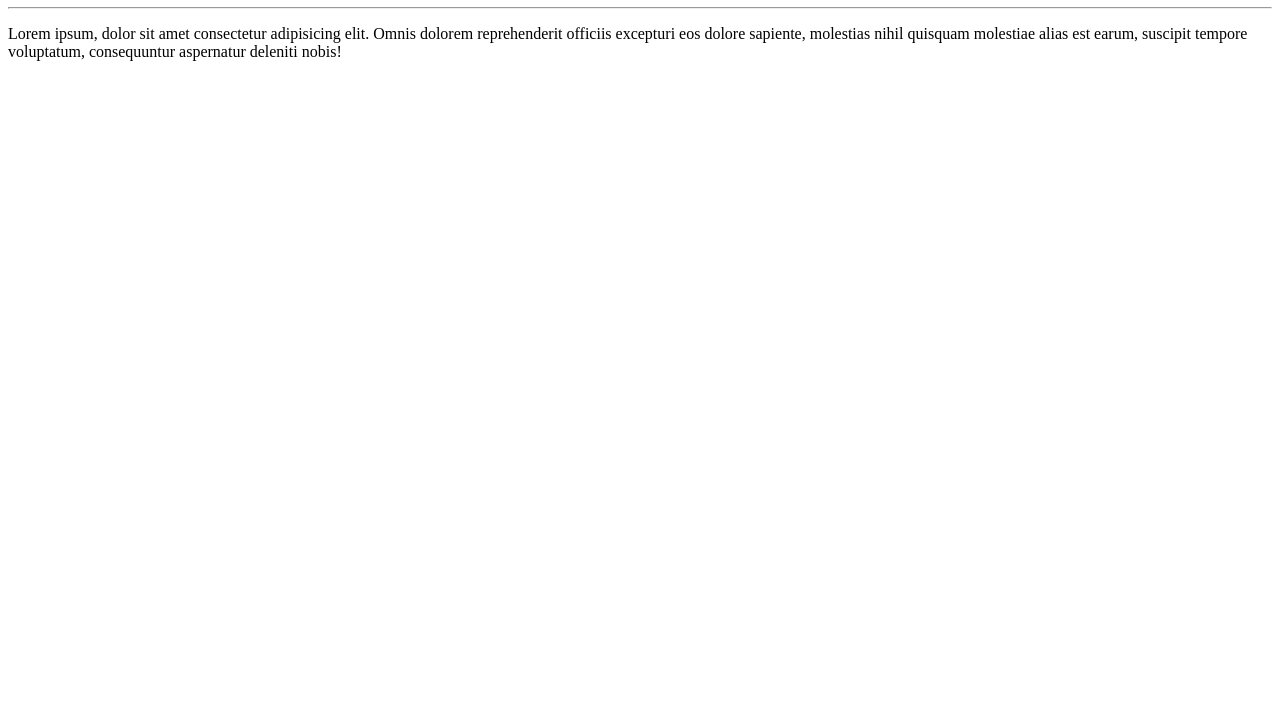
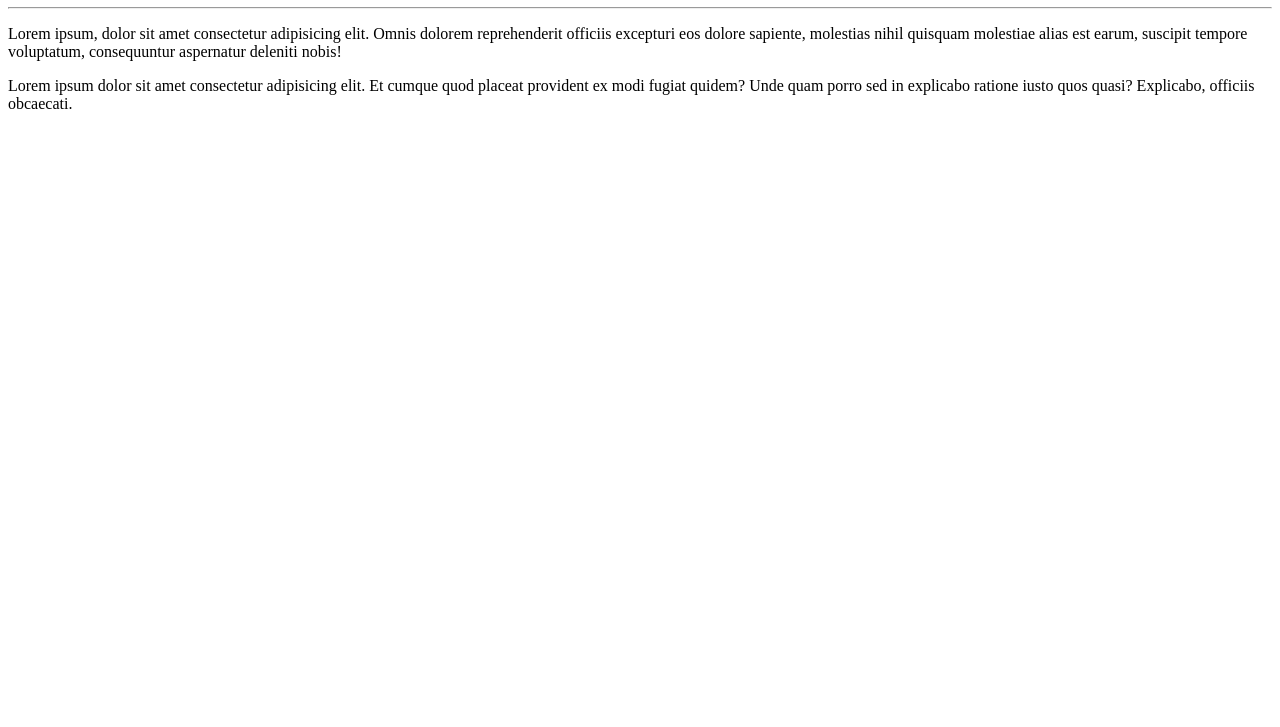
Before and after one commit to marcelocmedeiros/Teste2021, a plain HTML site: page site-exemplo/index.html in a window 1280 px wide. Shown: the part 73-800 px from the top of the page. Drawn offline with Linux system fonts and the light colour scheme.

Commit message:
add parágrafo

```diff
--- a/site-exemplo/index.html
+++ b/site-exemplo/index.html
@@ -10,5 +10,6 @@
     <h1>Olá, Mundo!</h1>
     <hr>
     <p>Lorem ipsum, dolor sit amet consectetur adipisicing elit. Omnis dolorem reprehenderit officiis excepturi eos dolore sapiente, molestias nihil quisquam molestiae alias est earum, suscipit tempore voluptatum, consequuntur aspernatur deleniti nobis!</p>
+    <p>Lorem ipsum dolor sit amet consectetur adipisicing elit. Et cumque quod placeat provident ex modi fugiat quidem? Unde quam porro sed in explicabo ratione iusto quos quasi? Explicabo, officiis obcaecati.</p>
 </body>
 </html>
```
